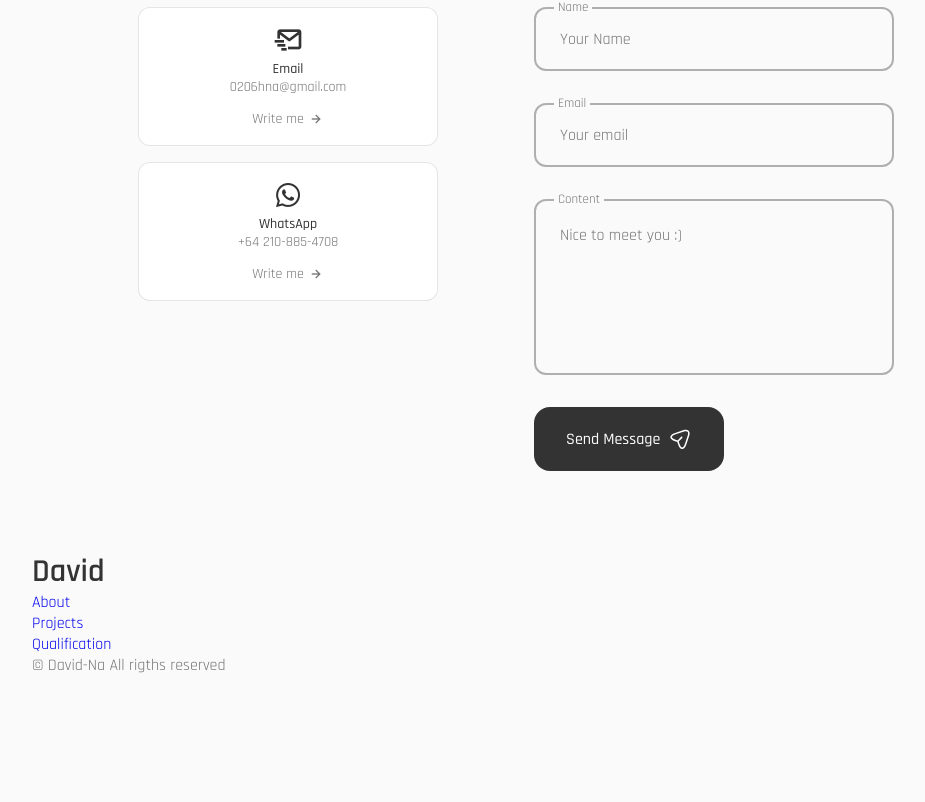
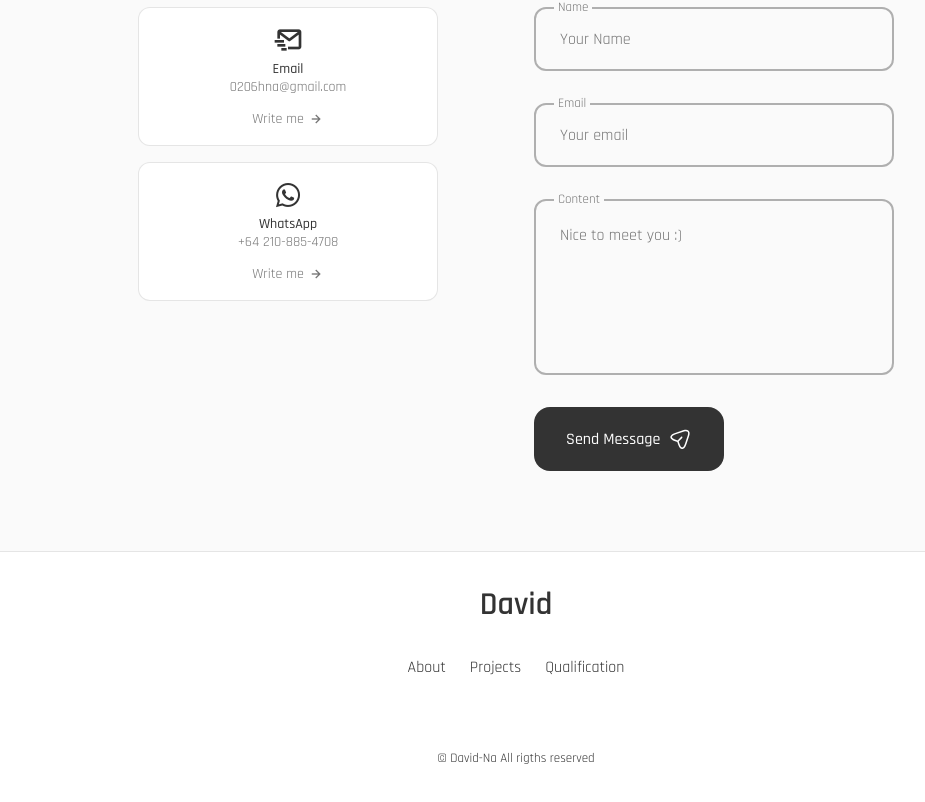
Before and after one commit to Na-David/Portfolio, a React (Create React App) app: page / in a window 1280 px wide. Shown: the part 3259-4061 px from the top of the page, without its empty margins (124-1049 px from the left). Before the commit the page ends 3935 px from the top, so only its background shows below. Built offline with nearby package versions, Linux system fonts and the light colour scheme; the HTML template or start-up script is replaced by a standard one.

Commit message:
css -footer

```diff
--- a/src/components/Footer/Footer.css
+++ b/src/components/Footer/Footer.css
@@ -0,0 +1,56 @@
+.footer {
+    background-color: var(--container-color);
+    border-top: 1px solid rgba(0, 0, 0, 0.1);
+}
+
+.footer__container {
+    padding: 2rem 0 6rem;
+}
+
+.footer__title,
+.footer__link {
+    color: var(--title-color);
+}
+
+.footer__title {
+    text-align: center;
+    margin-bottom: var(--mb-2);
+}
+
+.footer__link:hover {
+    color: var(--title-color-dark);
+}
+
+.footer__list {
+    display: flex;
+    justify-content: center;
+    column-gap: 1.5rem;
+    margin-bottom: var(--mb-2);
+}
+
+.footer__social {
+    display: flex;
+    justify-content: center;
+    column-gap: 1.25rem;
+}
+
+.footer__social-link {
+    background-color: var(--title-color);
+    color: var(--container-color);
+    font-size: 1.125rem;
+    padding: 0.4rem;
+    border-radius: 0.5rem;
+    display: inline-flex;
+}
+
+.footer__social-link:hover {
+    background-color: var(--title-color-dark);
+}
+
+.footer__copy {
+    display: block;
+    margin-top: 4.5rem;
+    color: var(--title-color);
+    text-align: center;
+    font-size: var(--smaller-font-size);
+}
```
